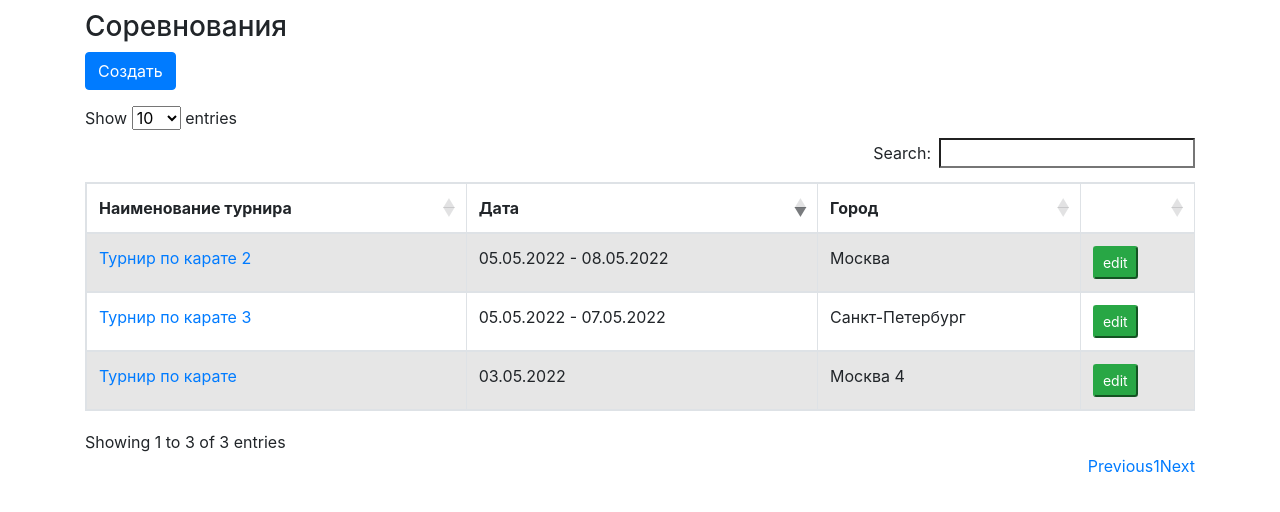
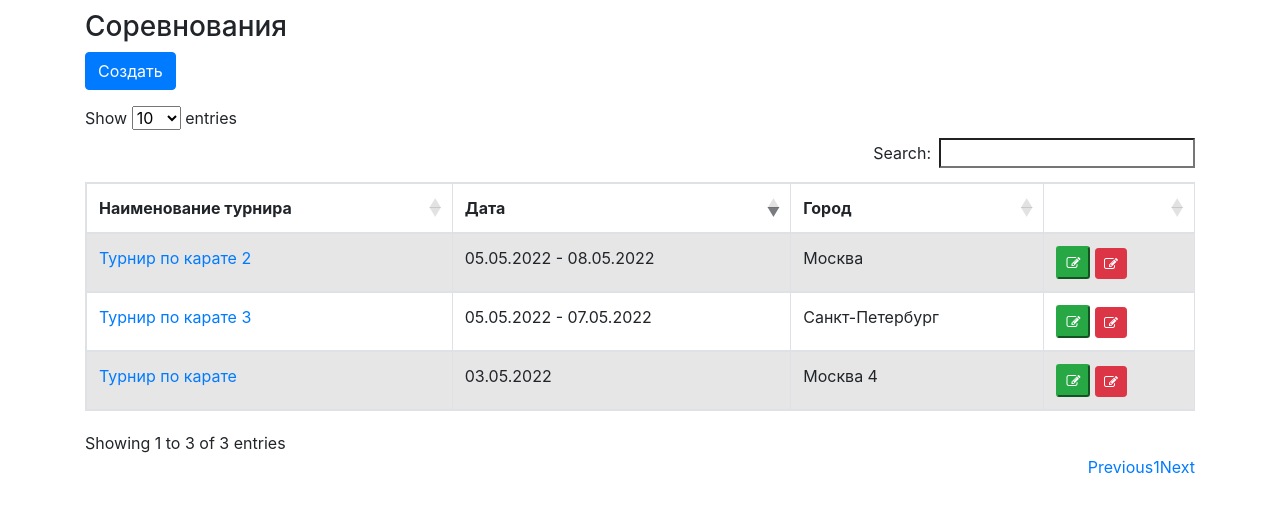
Before and after one commit to Antipanov/fms_v3, a Flask app: page /competitions/edit/1 in a window 1280 px wide. Shown: the part 16-528 px from the top of the page. Run offline with Flask 2, Linux system fonts and the light colour scheme; data comes from the database, SQL or seed files in the repository; both versions use the stored data as it was after the commit; some libraries are stand-ins or nearby versions.

Commit message:
edit button

```diff
--- a/fms_v3_project/templates/competitions.html
+++ b/fms_v3_project/templates/competitions.html
@@ -7,8 +7,12 @@
 {% block head %}
 <link rel="stylesheet" type="text/css" href="https://cdnjs.cloudflare.com/ajax/libs/twitter-bootstrap/4.5.2/css/bootstrap.css">
 <link rel="stylesheet" type="text/css" href="https://cdn.datatables.net/1.10.24/css/dataTables.bootstrap4.min.css">
-<link rel="shortcut icon" href="{{ url_for('static', filename='favicon.ico') }}">
+
+    <link rel="stylesheet" href="https://cdnjs.cloudflare.com/ajax/libs/font-awesome/4.7.0/css/font-awesome.css">
+{#<link href="//netdna.bootstrapcdn.com/bootstrap/3.0.0/css/bootstrap-glyphicons.css" rel="stylesheet">#}
+    <link rel="shortcut icon" href="{{ url_for('static', filename='favicon.ico') }}">
 {% endblock %}
+
 
 {% block content %}
 <div class="container" style="margin-top: 10px">
@@ -51,7 +55,13 @@
                 {% endif %}
 
                 <td>{{ competition_row.competition_city}}</td>
-                <td><button data-id='{{competition_row.competition_id}}' class="userinfo btn-sm btn-success">edit</button></td>
+                <td>
+                    <button data-id='{{competition_row.competition_id}}' class="userinfo btn-sm btn-success"><i class="fa fa-edit"></i></button>
+
+                <button button data-id='{{competition_row.competition_id}}' class="btn btn-sm btn-danger"><i class="fa fa-edit"></i></button>
+
+                </td>
+
             </tr>
         {% endfor %}
     </table>
```
Also changed, not shown: fms_v3_project/fights.db.
